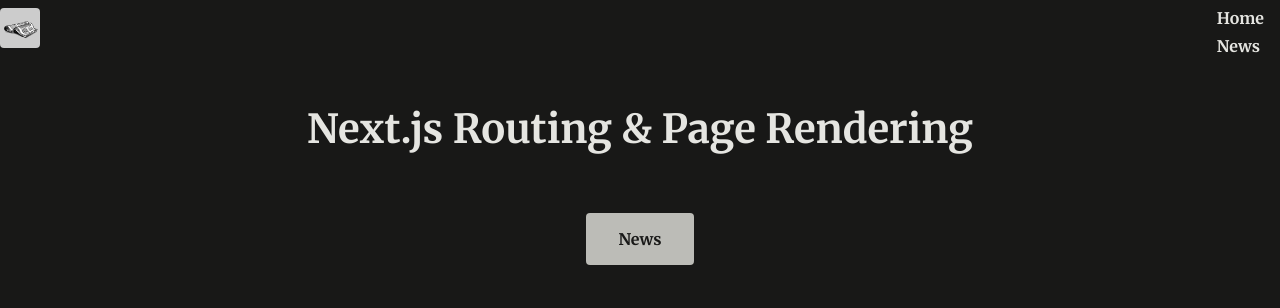
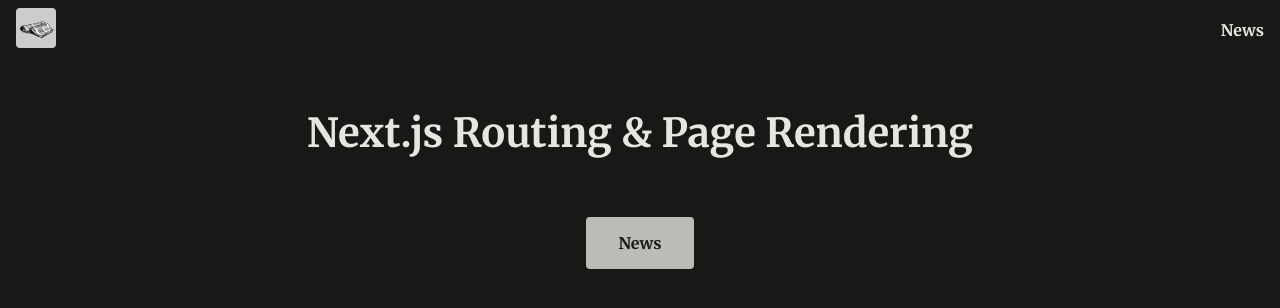
Before and after one commit to katesunday/next-app-v2, a Next.js app: page / in a window 1280 px wide. Shown: the top 308 px of the page. Built offline with nearby package versions, Linux system fonts and the light colour scheme.

Commit message:
update header

```diff
--- a/components/MainHeader.tsx
+++ b/components/MainHeader.tsx
@@ -5,17 +5,14 @@
 export default function MainHeader() {
   return (
     <header id="main-header">
-      <Image src={logo.src} id="logo" alt="Logo" width="40" height="40" />
-      <nav>
-        <ul>
-          <Link href="/">Home</Link>
-        </ul>
-        <ul className="m-0 flex list-none gap-2 p-0 font-bold no-underline active:bg-amber-600 active:bg-clip-text">
-          <li>
-            <Link href="/news">News</Link>
-          </li>
-        </ul>
-      </nav>
+      <ul>
+        <Link href="/">
+          <Image src={logo.src} id="logo" alt="Logo" width="40" height="40" />
+        </Link>
+      </ul>
+      <ul className="m-0 flex list-none gap-2 p-0 font-bold no-underline active:bg-amber-600 active:bg-clip-text">
+        <Link href="/news">News</Link>
+      </ul>
     </header>
   );
 }
```
